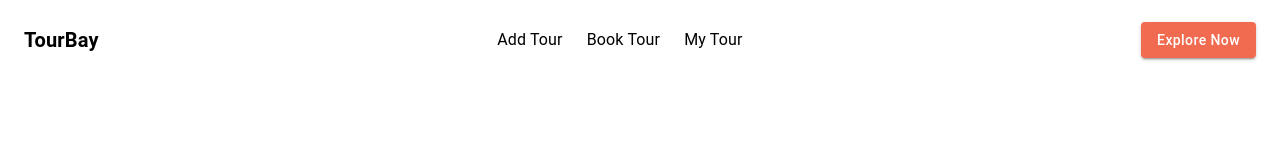
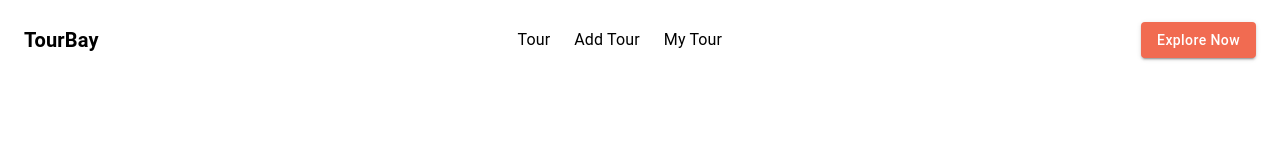
Before and after one commit to ameer-hamza26/react-tour-booking-app, a React (Vite) app: page / in a window 1280 px wide. Shown: the top 160 px of the page. Built offline with nearby package versions, Linux system fonts and the light colour scheme.

Commit message:
correction of navbar attributes

```diff
--- a/src/App.jsx
+++ b/src/App.jsx
@@ -4,7 +4,7 @@ import HomePage from './pages/HomePage';
 import ExploreNow from './pages/ExploreNow';
 import AddTour from './pages/AddTour';
 import MyTour from './pages/MyTour';
-import BookTour from './pages/BookTour';
+import Tour from './pages/Tour';
 import Navbar from './components/Navbar';  // Ensure you import Navbar
 
 const App = () => {
@@ -17,7 +17,7 @@ const App = () => {
         <Route path="/" element={<HomePage />} />
         <Route path="/exploreNow" element={<ExploreNow />} />
         <Route path="/addTour" element={<AddTour />} />
-        <Route path="/bookTour" element={<BookTour />} />
+        <Route path="/tour" element={<Tour />} />
         <Route path="/myTour" element={<MyTour />} />
       </Routes>
     </Router>
--- a/src/components/Navbar.jsx
+++ b/src/components/Navbar.jsx
@@ -41,18 +41,18 @@ const Navbar = () => {
 
           }}
         >
-          <RouterLink to="/addTour" color="inherit" underline="none"  style={{
+          <RouterLink to="/tour" color="inherit" underline="none"  style={{
         textDecoration: 'none', // Remove underline
         color: 'inherit',       // Inherit color from Button
 
       }}>
-            Add Tour
+            Tour
           </RouterLink>
-          <RouterLink to="/bookTour" color="inherit" underline="none"  style={{
+          <RouterLink to="/addTour" color="inherit" underline="none"  style={{
         textDecoration: 'none', // Remove underline
         color: 'inherit',       // Inherit color from Button
       }}>
-            Book Tour
+            Add Tour
           </RouterLink>
           <RouterLink to="/myTour" color="inherit" underline="none"  style={{
         textDecoration: 'none', // Remove underline
```
